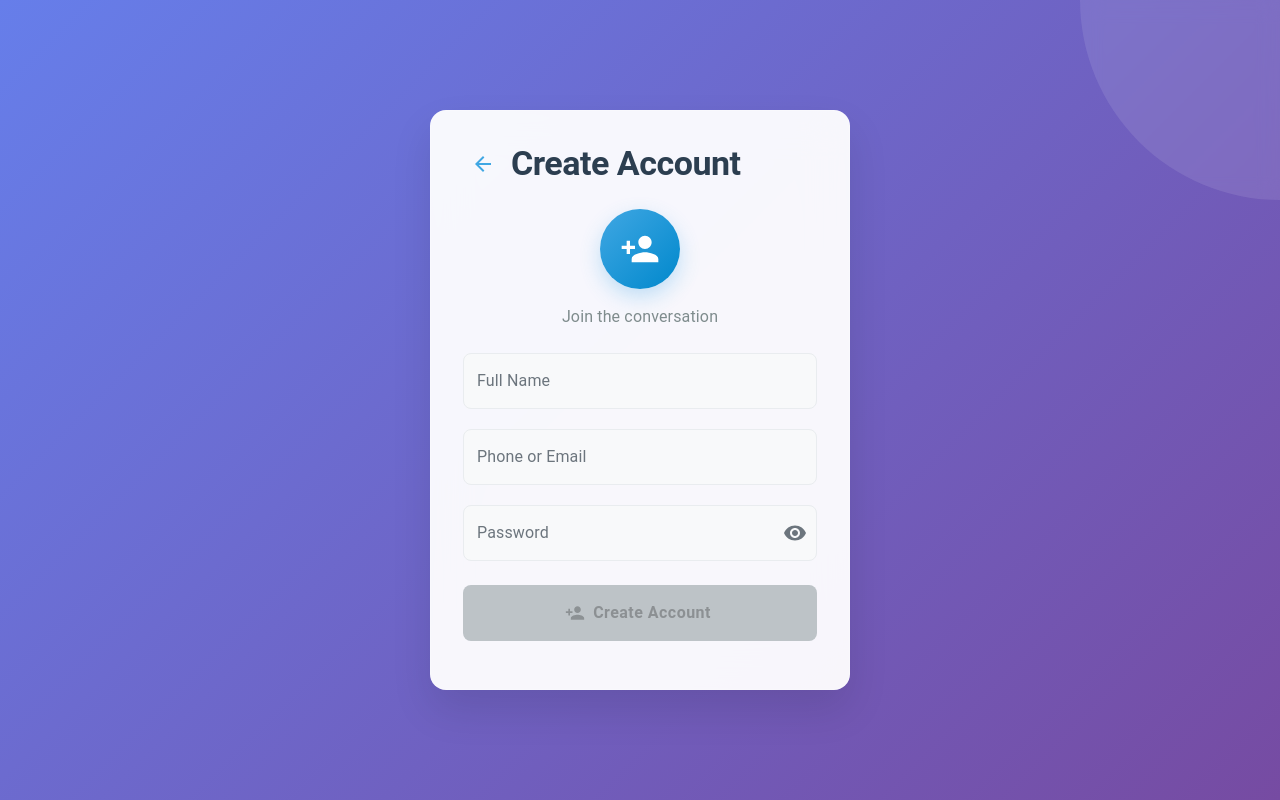
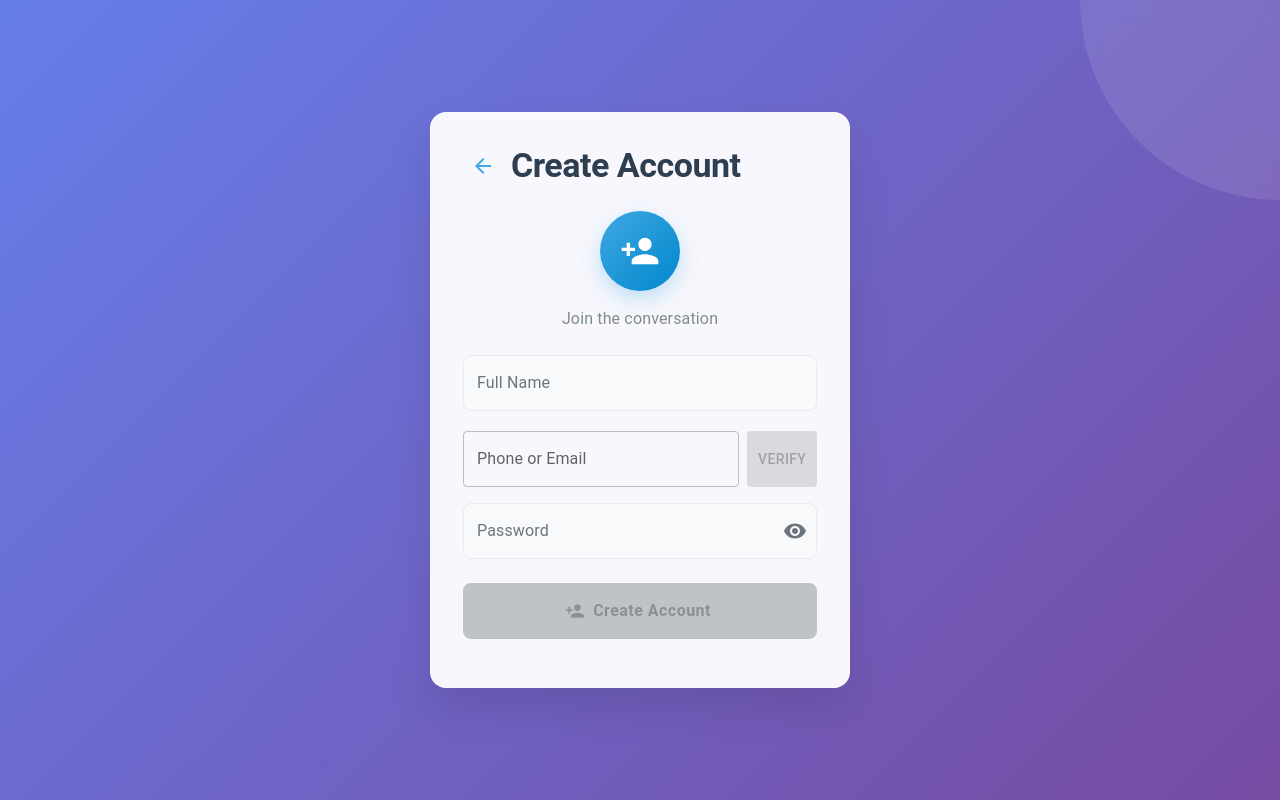
Before and after one commit to Monesh03/Offline-chat, a React (Create React App) app: page /register in a window 1280 px wide. Built offline with nearby package versions, Linux system fonts and the light colour scheme; no server answers.

Commit message:
Verify Button

```diff
--- a/src/screens/Registerscreen.jsx
+++ b/src/screens/Registerscreen.jsx
@@ -17,6 +17,7 @@ const RegisterScreen = () => {
   const [showPassword, setShowPassword] = useState(false);
   const [loading, setLoading] = useState(false);
   const [isOtpVerified, setIsOtpVerified] = useState(false);
+  const [showOtpFlow, setShowOtpFlow] = useState(false);
   const navigate = useNavigate();
 
   const handleRegister = async () => {
@@ -176,31 +177,23 @@ const RegisterScreen = () => {
               }}
             />
 
+            <Box sx={{ display: 'flex', alignItems: 'center', gap: 1, mb: 2 }}>
   <TextField
     fullWidth
     label="Phone or Email"
     value={identifier}
     onChange={e => setIdentifier(e.target.value)}
     variant="outlined"
-              className="telegram-input"
-              sx={{
-                mb: 2.5,
-                '& .MuiOutlinedInput-root': {
-                  borderRadius: 2,
-                  backgroundColor: '#f8f9fa',
-                  '& fieldset': {
-                    borderColor: '#e9ecef',
-                    borderWidth: 1,
-                  },
-                  '&:hover fieldset': {
-                    borderColor: '#40a7e3',
-                  },
-                },
-                '& .MuiInputLabel-root': {
-                  color: '#6c757d',
-                },
-              }}
   />
+  <Button
+    variant="contained"
+    onClick={() => setShowOtpFlow(true)}
+    disabled={!identifier}
+    sx={{ height: 56 }}
+  >
+    Verify
+  </Button>
+</Box>
 
             <TextField
               fullWidth
@@ -271,42 +264,17 @@ const RegisterScreen = () => {
                 />
               </Box>
             )} */}
-            {identifier && !isOtpVerified && (
-              <Box
-                sx={{
-                  mt: 2,
-                  mb: 3,
-                  p: 3,
-                  backgroundColor: '#f8f9fa',
-                  borderRadius: 2,
-                  border: '1px solid #e9ecef'
-                }}
-              >
-                <Typography variant="body2" sx={{ mb: 2, color: '#6c757d' }}>
-                  Please verify your phone number:
-                </Typography>
-
+            {showOtpFlow && !isOtpVerified && (
   <OTPFlow
     secretKey="9D941AF69FAA5E041172D29A8B459BB4"
     apiEndpoint="http://192.168.137.1:3002/api/check-otp-availability"
-                  phoneNumber={identifier} // passing the current mobile number
-                  initialTheme="light" // could also be "dark"
+    phoneNumber={identifier}
+    initialTheme="light"
     onComplete={(data) => {
-                    console.log("Flow update:", data);
-
-                    if (data.stage === 'verified') {
-                      console.log("Mobile:", data.mobile);
-                      console.log("OTP Verified!");
-                      setIsOtpVerified(true);
-                    } else if (data.stage === 'submitted') {
-                      console.log("User entered mobile:", data.mobile);
-                    } else if (data.stage === 'error') {
-                      console.log("OTP error:", data.error);
-                      setIsOtpVerified(false);
-                    }
+      if (data.stage === 'verified') setIsOtpVerified(true);
+      else if (data.stage === 'error') setIsOtpVerified(false);
     }}
   />
-              </Box>
 )}
 
             <Button
```
Lines whose indentation alone changed are shown as unchanged.
